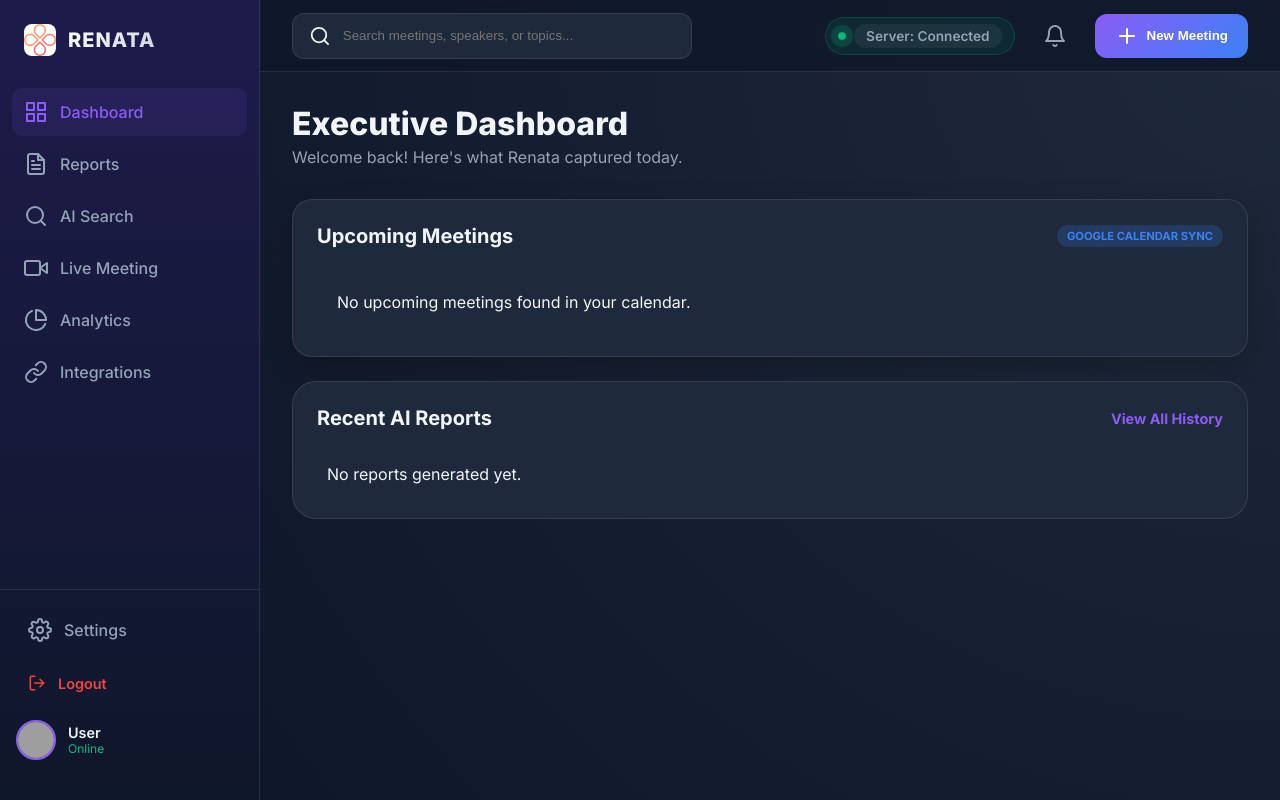
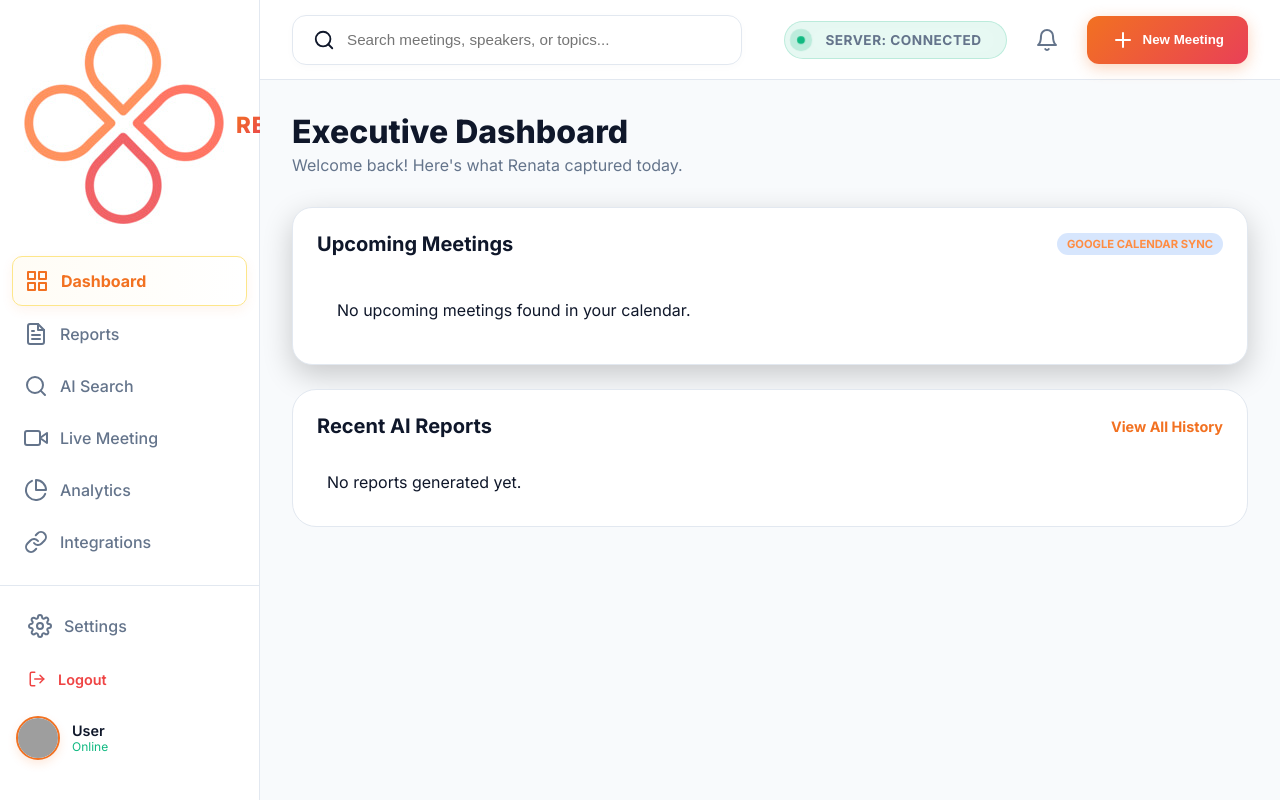
Before and after one commit to Chandisha/RENATA_Notes_AI, a FastAPI app: page /live in a window 1280 px wide. Run offline with FastAPI, Linux system fonts and the light colour scheme; the visitor is signed in with stand-in values (Sample User, id 1); grey boxes are pictures that could not be loaded.

Commit message:
style: revamp frontend to orange and white Renata branding

```diff
--- a/templates/base.html
+++ b/templates/base.html
@@ -17,6 +17,7 @@
     <!-- SIDEBAR -->
     <aside class="sidebar">
       <div class="sidebar-brand">
+        <div class="brand-icon-app"></div>
         <span class="brand-name">RENATA</span>
       </div>
 
--- a/templates/dashboard_v3.html
+++ b/templates/dashboard_v3.html
@@ -94,7 +94,7 @@
                     </div>
 
                     <div class="dashboard-primary">
-                        <div class="card calendar-card" style="width: 100%; border-radius: 20px; box-shadow: 0 10px 30px rgba(0,0,0,0.2);">
+                        <div class="card calendar-card" style="width: 100%; border-radius: 20px; box-shadow: 0 10px 30px rgba(0,0,0,0.05); border: 1px solid var(--border-color); background: #fff;">
                             <div class="card-header">
                                 <h2>Upcoming Meetings</h2>
                                 <span class="badge blue">Google Calendar Sync</span>
@@ -299,7 +299,7 @@
 
                     <div class="settings-container">
                         <div class="card info-card"
-                            style="margin-bottom: 24px; background: linear-gradient(135deg, rgba(30, 41, 59, 1) 0%, rgba(15, 23, 42, 1) 100%);">
+                            style="margin-bottom: 24px; background: #fff; border: 1px solid var(--border-color);">
                             <div class="card-header">
                                 <h2>Your Profile</h2>
                             </div>
--- a/v3-frontend/styles.css
+++ b/v3-frontend/styles.css
@@ -1,14 +1,16 @@
 :root {
-    --bg-dark: #0f172a;
-    --bg-card: #1e293b;
-    --accent-purple: #8b5cf6;
-    --accent-blue: #3b82f6;
+    --bg-dark: #f8fafc;
+    --bg-card: #ffffff;
+    --accent-orange: #f27121;
+    --accent-red: #e94057;
+    --accent-purple: #f27121; /* Replaced purple with orange */
+    --accent-blue: #ff8c42;
     --accent-green: #10b981;
     --accent-cyan: #06b6d4;
-    --text-primary: #f1f5f9;
-    --text-secondary: #94a3b8;
-    --border-color: rgba(255, 255, 255, 0.1);
-    --glass-bg: rgba(30, 41, 59, 0.7);
+    --text-primary: #0f172a;
+    --text-secondary: #64748b;
+    --border-color: #e2e8f0;
+    --glass-bg: rgba(255, 255, 255, 0.9);
 }
 
 * {
@@ -32,11 +34,12 @@ body {
 /* Sidebar Styling */
 .sidebar {
     width: 260px;
-    background: linear-gradient(180deg, #1e1b4b 0%, #0f172a 100%);
+    background: #ffffff;
     border-right: 1px solid var(--border-color);
     display: flex;
     flex-direction: column;
     padding: 24px 0;
+    box-shadow: 4px 0 20px rgba(0, 0, 0, 0.02);
 }
 
 .sidebar-header {
@@ -49,18 +52,30 @@ body {
     gap: 12px;
 }
 
-.logo-img {
+.logo-icon {
     width: 32px;
     height: 32px;
-    object-fit: contain;
+    background: linear-gradient(135deg, #f27121, #e94057);
     border-radius: 8px;
+    position: relative;
+    box-shadow: 0 4px 10px rgba(242, 113, 33, 0.2);
 }
 
+.logo-icon::before {
+    content: "";
+    position: absolute;
+    inset: 4px;
+    border: 2px solid rgba(255, 255, 255, 0.4);
+    border-radius: 6px;
+}
+
+
 .logo-text {
-    font-size: 1.25rem;
+    font-size: 1.4rem;
     font-weight: 800;
     letter-spacing: 1px;
-    background: linear-gradient(135deg, #fff 0%, #cbd5e1 100%);
+    background: linear-gradient(135deg, #f27121, #e94057, #8a2387);
+    background-clip: text;
     -webkit-background-clip: text;
     -webkit-text-fill-color: transparent;
 }
@@ -96,8 +111,11 @@ body {
 }
 
 .nav-item.active {
-    background: rgba(139, 92, 246, 0.1);
-    color: var(--accent-purple);
+    background: linear-gradient(90deg, #fffcf5 0%, #ffffff 100%);
+    color: var(--accent-orange);
+    border: 1px solid #fde68a;
+    font-weight: 700;
+    box-shadow: 0 4px 12px rgba(242, 113, 33, 0.08);
 }
 
 .nav-spacer {
@@ -116,10 +134,11 @@ body {
 }
 
 .avatar {
-    width: 40px;
-    height: 40px;
+    width: 44px;
+    height: 44px;
     border-radius: 50%;
-    border: 2px solid var(--accent-purple);
+    border: 2px solid var(--accent-orange);
+    box-shadow: 0 4px 10px rgba(242, 113, 33, 0.15);
 }
 
 .user-info {
@@ -142,19 +161,19 @@ body {
     flex: 1;
     display: flex;
     flex-direction: column;
-    background: radial-gradient(circle at top right, #1e293b, #0f172a);
+    background: #f8fafc;
     overflow-y: auto;
 }
 
 .top-bar {
-    height: 72px;
+    height: 80px;
     padding: 0 32px;
     display: flex;
     align-items: center;
     justify-content: space-between;
     border-bottom: 1px solid var(--border-color);
-    backdrop-filter: blur(10px);
-    background: rgba(15, 23, 42, 0.8);
+    background: rgba(255, 255, 255, 0.9);
+    backdrop-filter: blur(20px);
     position: sticky;
     top: 0;
     z-index: 10;
@@ -164,11 +183,18 @@ body {
     display: flex;
     align-items: center;
     gap: 12px;
-    background: var(--bg-card);
-    padding: 10px 16px;
-    border-radius: 12px;
-    width: 400px;
+    background: #ffffff;
+    padding: 12px 20px;
+    border-radius: 14px;
+    width: 450px;
     border: 1px solid var(--border-color);
+    box-shadow: 0 2px 10px rgba(0, 0, 0, 0.02);
+    transition: all 0.2s ease;
+}
+
+.search-box:focus-within {
+    border-color: var(--accent-orange);
+    box-shadow: 0 4px 20px rgba(242, 113, 33, 0.1);
 }
 
 .search-box input {
@@ -177,6 +203,7 @@ body {
     color: var(--text-primary);
     width: 100%;
     outline: none;
+    font-size: 0.95rem;
 }
 
 .top-bar-actions {
@@ -234,28 +261,31 @@ body {
 
 .status-text {
     font-size: 0.8rem;
-    font-weight: 600;
+    font-weight: 700;
     color: var(--accent-green);
+    text-transform: uppercase;
+    letter-spacing: 0.5px;
 }
 
 /* Button UI */
 .primary-btn {
-    background: linear-gradient(135deg, var(--accent-purple), var(--accent-blue));
+    background: linear-gradient(135deg, var(--accent-orange), var(--accent-red));
     color: white;
     border: none;
-    padding: 10px 20px;
+    padding: 12px 24px;
     border-radius: 12px;
-    font-weight: 600;
+    font-weight: 700;
     display: flex;
     align-items: center;
     gap: 8px;
     cursor: pointer;
-    transition: transform 0.2s ease;
+    transition: all 0.3s cubic-bezier(0.175, 0.885, 0.32, 1.275);
+    box-shadow: 0 4px 15px rgba(242, 113, 33, 0.3);
 }
 
 .primary-btn:hover {
-    transform: translateY(-2px);
-    box-shadow: 0 4px 15px rgba(139, 92, 246, 0.4);
+    transform: translateY(-2px) scale(1.02);
+    box-shadow: 0 8px 25px rgba(242, 113, 33, 0.4);
 }
 
 .icon-btn {
```
Also changed, not shown: other parts of v3-frontend/styles.css (+19 -9 lines), static/style.css (+93 -54 lines).
